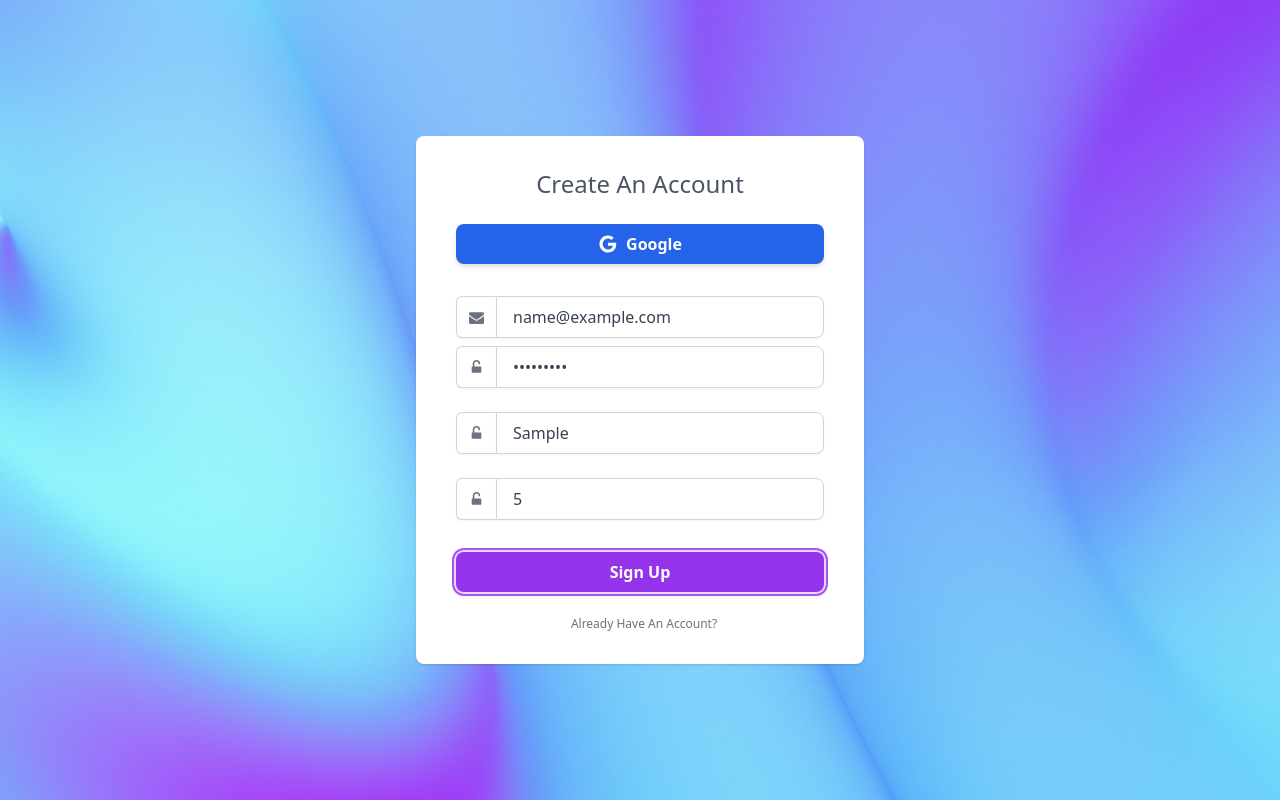
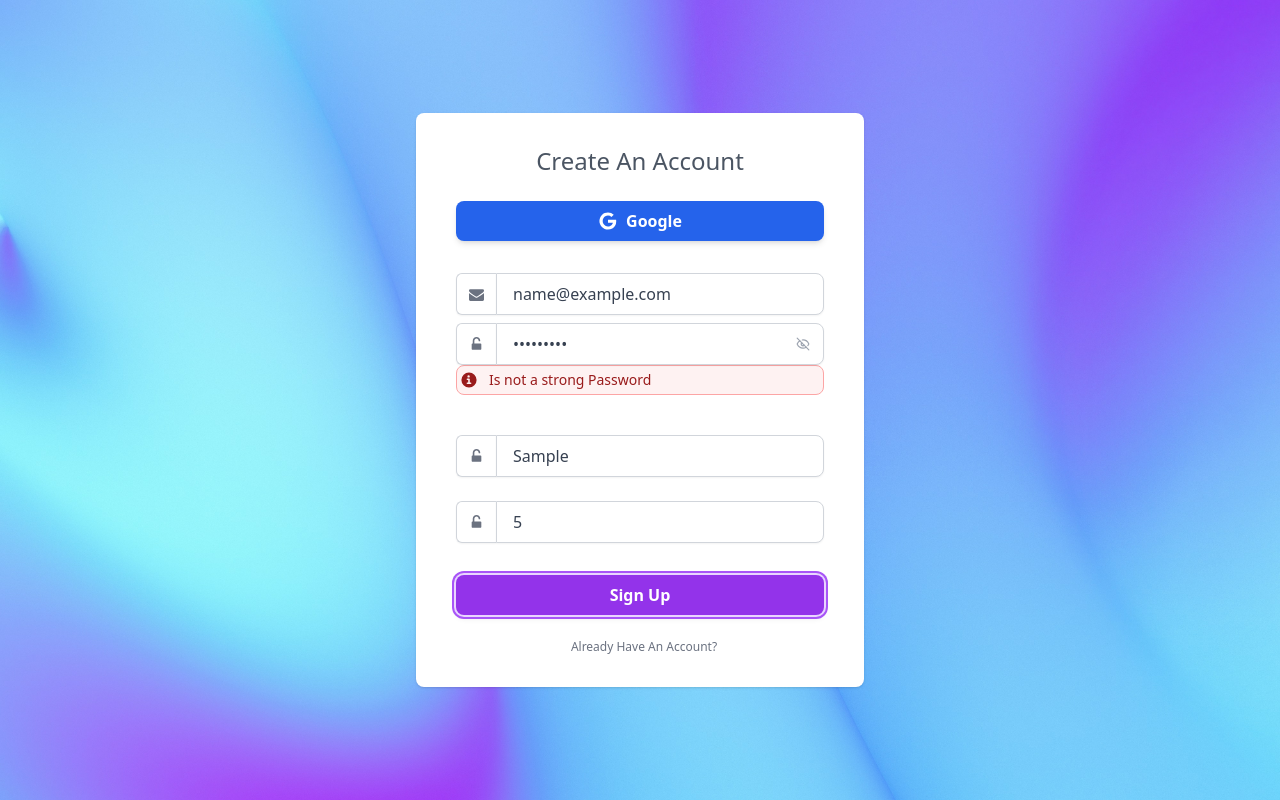
Before and after one commit to Praharsh-T/Virtual-Classroom, a React (Create React App) app in the folder client/: page /login in a window 1280 px wide. Both pictures are taken after typing "name@example.com", "Sample123", "Sample", "5" into the empty fields and a click on the button "Sign Up". Built offline with nearby package versions, Linux system fonts and the light colour scheme; no server answers.

Commit message:
input validation

```diff
--- a/client/package.json
+++ b/client/package.json
@@ -13,6 +13,7 @@
     "react-dom": "^18.2.0",
     "react-router-dom": "^6.21.3",
     "react-scripts": "5.0.1",
+    "validator": "^13.11.0",
     "web-vitals": "^2.1.4"
   },
   "scripts": {
--- a/client/src/Components/class/UploadFile.jsx
+++ b/client/src/Components/class/UploadFile.jsx
@@ -38,9 +38,12 @@ function UploadFile({ classroomName, classroomid }) {
     const formData = new FormData();
     formData.append("fileType", fileType);
 
+    const file = document.getElementById("fileInput");
+    if (file.files[0].size > 1048576) {
+      alert("File size should be less than 1Mb");
+      return;
+    }
     setLoading(true);
-    const file = document.getElementById("fileInput");
-    console.log(file.files[0]);
     formData.append("file", file.files[0]);
     formData.append("fileName", file.files[0].name);
     formData.append("fileDescription", data.fileDescription);
@@ -66,9 +69,10 @@ function UploadFile({ classroomName, classroomid }) {
         navigate("/login");
       }
       if (res.success) {
-        if (res.warn) {
-          alert(res.warn);
-        }
+        // if (res.warn) {
+        //   alert(res.warn);
+        // }
+        navigate(0);
       } else {
         alert("SERVER ERROR COULD NOT UPLOAD FILE!");
       }
--- a/client/src/Pages/Login.jsx
+++ b/client/src/Pages/Login.jsx
@@ -1,10 +1,14 @@
 import React, { useState } from "react";
 import { useGoogleLogin } from "@react-oauth/google";
 import { useNavigate } from "react-router-dom";
+import validator from "validator";
 const FETCH_BASE_URL = process.env.REACT_APP_FETCH_BASE_URL;
 const Login = () => {
   const [loginProgress, setLoginProgress] = useState(null);
   const navigate = useNavigate();
+  const [errorMessage, setErrorMessage] = useState("");
+  const [showPassword, setShowPassword] = useState(false);
+
   const login = useGoogleLogin({
     onSuccess: (response) => {
       handleUserDetails(response);
@@ -23,11 +27,35 @@ const Login = () => {
 
   async function handleSubmit(e, route) {
     e.preventDefault();
-    if (!data.email || !data.password) {
+    if (
+      !data.email ||
+      !data.password ||
+      (signUpOrLogin && (!data.phone || !data.username))
+    ) {
       alert("Please fill the form");
       return;
     }
 
+    if (signUpOrLogin && String(data.phone).length < 10) {
+      alert("Phone Number must have 10 digits");
+      return;
+    }
+
+    if (
+      signUpOrLogin &&
+      !validator.isStrongPassword(data.password, {
+        minLength: 8,
+        minLowercase: 1,
+        minUppercase: 1,
+        minNumbers: 1,
+        minSymbols: 1,
+      })
+    ) {
+      setErrorMessage("Is Not Strong Password");
+      return;
+    } else {
+      setErrorMessage("");
+    }
     setLoginProgress("Please wait for a moment");
     try {
       const serverRES = await fetch(`${FETCH_BASE_URL}/user/${route}`, {
@@ -193,15 +221,98 @@ const Login = () => {
                       <path d="M1376 768q40 0 68 28t28 68v576q0 40-28 68t-68 28h-960q-40 0-68-28t-28-68v-576q0-40 28-68t68-28h32v-320q0-185 131.5-316.5t316.5-131.5 316.5 131.5 131.5 316.5q0 26-19 45t-45 19h-64q-26 0-45-19t-19-45q0-106-75-181t-181-75-181 75-75 181v320h736z"></path>
                     </svg>
                   </span>
+                  {/* <input id="hs-toggle-password" type="password" class="py-3 px-4 block w-full border-gray-200 rounded-lg text-sm focus:border-blue-500 focus:ring-blue-500 disabled:opacity-50 disabled:pointer-events-none dark:bg-slate-900 dark:border-gray-700 dark:text-gray-400 dark:focus:ring-gray-600" placeholder="Enter password" value="12345qwerty"> */}
+
                   <input
-                    type="password"
+                    type={showPassword ? "text" : "password"}
                     class=" rounded-r-lg flex-1 appearance-none border border-gray-300 w-full py-2 px-4 bg-white text-gray-700 placeholder-gray-400 shadow-sm text-base focus:outline-none focus:ring-2 focus:ring-purple-600 focus:border-transparent"
                     placeholder="Your password"
                     onChange={(e) => {
+                      if (
+                        signUpOrLogin &&
+                        !validator.isStrongPassword(data.password, {
+                          minLength: 8,
+                          minLowercase: 1,
+                          minUppercase: 1,
+                          minNumbers: 1,
+                          minSymbols: 1,
+                        })
+                      ) {
+                        setErrorMessage("Is not a strong Password");
+                      } else {
+                        setErrorMessage("");
+                      }
                       setData({ ...data, password: e.target.value });
                     }}
                   />
+                  <button
+                    type="button"
+                    class="absolute top-0 end-0 p-3.5 rounded-e-md dark:focus:outline-none dark:focus:ring-1 dark:focus:ring-gray-600"
+                    onClick={() => setShowPassword(!showPassword)}
+                  >
+                    <svg
+                      class="flex-shrink-0 size-3.5 text-gray-400 dark:text-neutral-600"
+                      width="24"
+                      height="24"
+                      viewBox="0 0 24 24"
+                      fill="none"
+                      stroke="currentColor"
+                      stroke-width="2"
+                      stroke-linecap="round"
+                      stroke-linejoin="round"
+                    >
+                      <path
+                        class="hs-password-active:hidden"
+                        d="M9.88 9.88a3 3 0 1 0 4.24 4.24"
+                      />
+                      <path
+                        class="hs-password-active:hidden"
+                        d="M10.73 5.08A10.43 10.43 0 0 1 12 5c7 0 10 7 10 7a13.16 13.16 0 0 1-1.67 2.68"
+                      />
+                      <path
+                        class="hs-password-active:hidden"
+                        d="M6.61 6.61A13.526 13.526 0 0 0 2 12s3 7 10 7a9.74 9.74 0 0 0 5.39-1.61"
+                      />
+                      <line
+                        class="hs-password-active:hidden"
+                        x1="2"
+                        x2="22"
+                        y1="2"
+                        y2="22"
+                      />
+                      <path
+                        class="hidden hs-password-active:block"
+                        d="M2 12s3-7 10-7 10 7 10 7-3 7-10 7-10-7-10-7Z"
+                      />
+                      <circle
+                        class="hidden hs-password-active:block"
+                        cx="12"
+                        cy="12"
+                        r="3"
+                      />
+                    </svg>
+                  </button>
                 </div>
+                {errorMessage && (
+                  <div
+                    class="flex items-center p-1 mb-4 text-sm text-red-800 border border-red-300 rounded-lg bg-red-50 dark:bg-gray-800 dark:text-red-400 dark:border-red-800"
+                    role="alert"
+                  >
+                    <svg
+                      class="flex-shrink-0 inline w-4 h-4 me-3"
+                      aria-hidden="true"
+                      xmlns="http://www.w3.org/2000/svg"
+                      fill="currentColor"
+                      viewBox="0 0 20 20"
+                    >
+                      <path d="M10 .5a9.5 9.5 0 1 0 9.5 9.5A9.51 9.51 0 0 0 10 .5ZM9.5 4a1.5 1.5 0 1 1 0 3 1.5 1.5 0 0 1 0-3ZM12 15H8a1 1 0 0 1 0-2h1v-3H8a1 1 0 0 1 0-2h2a1 1 0 0 1 1 1v4h1a1 1 0 0 1 0 2Z" />
+                    </svg>
+                    <span class="sr-only">Info</span>
+                    <div>
+                      <span class="font-medium">{errorMessage}</span>
+                    </div>
+                  </div>
+                )}
               </div>
               {signUpOrLogin && (
                 <>
```
Also changed, not shown: 1 other file (tests, documents, lock files or other folders).
